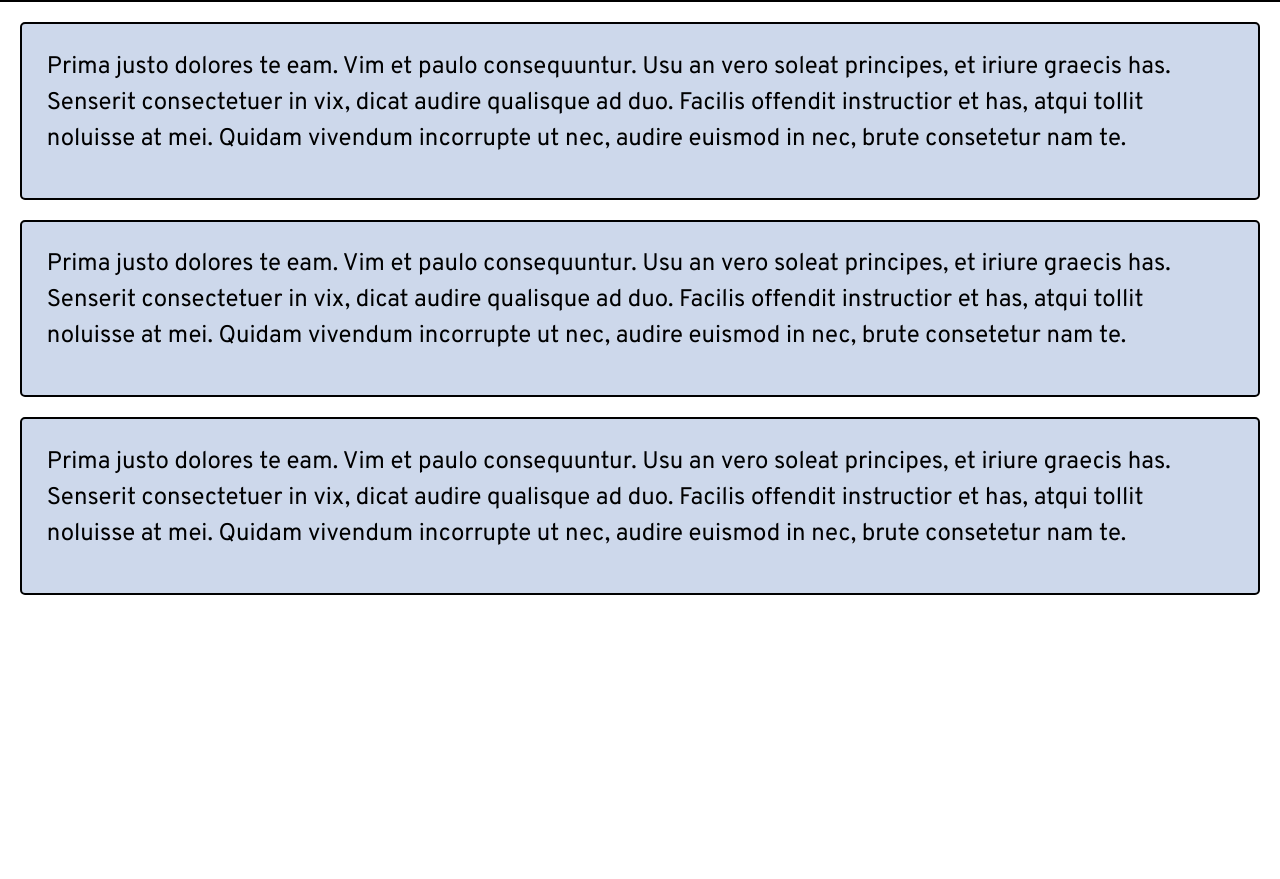
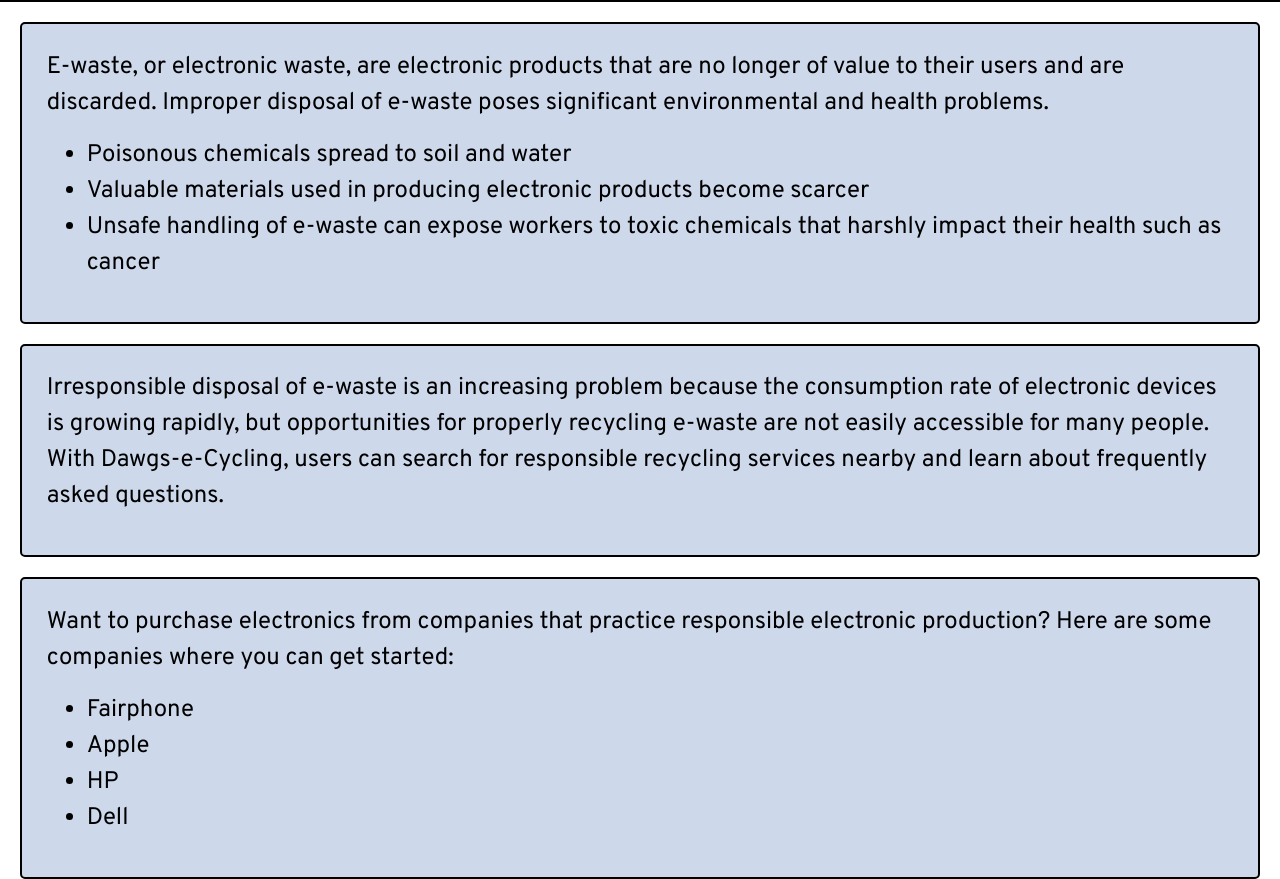
Before and after one commit to info442-spr22/d-team, a plain HTML site: page project_draft/index.html in a window 1280 px wide. Shown: the part 58-937 px from the top of the page. Before the commit the page ends 800 px from the top, so only its background shows below. Drawn offline with nearby package versions, Linux system fonts and the light colour scheme; a web font is replaced by a local one.

Commit message:
added e-waste information to homepage

```diff
--- a/project_draft/index.html
+++ b/project_draft/index.html
@@ -29,24 +29,39 @@
         <section class="content-box">
             <div class="text-box">
                 <p>
-                    Prima justo dolores te eam. Vim et paulo consequuntur. Usu an vero soleat principes, et iriure graecis has.
-                    Senserit consectetuer in vix, dicat audire qualisque ad duo. Facilis offendit instructior et has,
-                    atqui tollit noluisse at mei. Quidam vivendum incorrupte ut nec, audire euismod in nec, brute consetetur nam te.
+                    E-waste, or electronic waste, are electronic products that are no longer of value to their users and
+                    are discarded.
+
+                    Improper disposal of e-waste poses significant environmental and health problems.
+                </p>
+                <ul>
+                    <li>Poisonous chemicals spread to soil and water</li>
+                    <li>Valuable materials used in producing electronic products become scarcer</li>
+                    <li>Unsafe handling of e-waste can expose workers to toxic chemicals that harshly impact their
+                        health
+                        such as cancer
+                    </li>
+                </ul>
+            </div>
+            <div class="text-box">
+                <p>
+                    Irresponsible disposal of e-waste is an increasing problem because the consumption rate of
+                    electronic devices is growing rapidly, but opportunities for properly recycling e-waste are not
+                    easily accessible for many people. With Dawgs-e-Cycling, users can search for responsible recycling
+                    services nearby and learn about frequently asked questions.
                 </p>
             </div>
             <div class="text-box">
                 <p>
-                    Prima justo dolores te eam. Vim et paulo consequuntur. Usu an vero soleat principes, et iriure graecis has.
-                    Senserit consectetuer in vix, dicat audire qualisque ad duo. Facilis offendit instructior et has,
-                    atqui tollit noluisse at mei. Quidam vivendum incorrupte ut nec, audire euismod in nec, brute consetetur nam te.
+                    Want to purchase electronics from companies that practice responsible electronic production? Here
+                    are some companies where you can get started:
                 </p>
-            </div>
-            <div class="text-box">
-                <p>
-                    Prima justo dolores te eam. Vim et paulo consequuntur. Usu an vero soleat principes, et iriure graecis has.
-                    Senserit consectetuer in vix, dicat audire qualisque ad duo. Facilis offendit instructior et has,
-                    atqui tollit noluisse at mei. Quidam vivendum incorrupte ut nec, audire euismod in nec, brute consetetur nam te.
-                </p>
+                <ul>
+                    <li>Fairphone</li>
+                    <li>Apple</li>
+                    <li>HP</li>
+                    <li>Dell</li>
+                </ul>
             </div>
         </section>
     </main>
```
